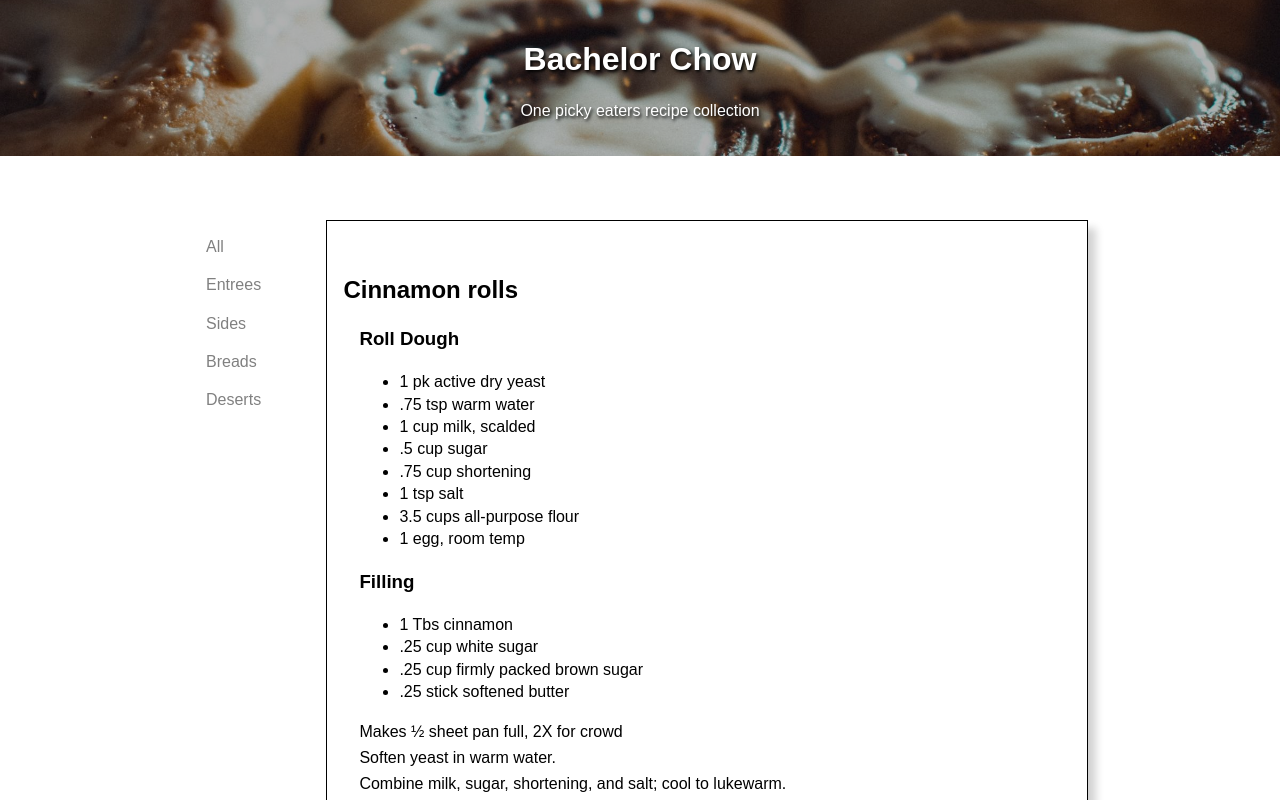
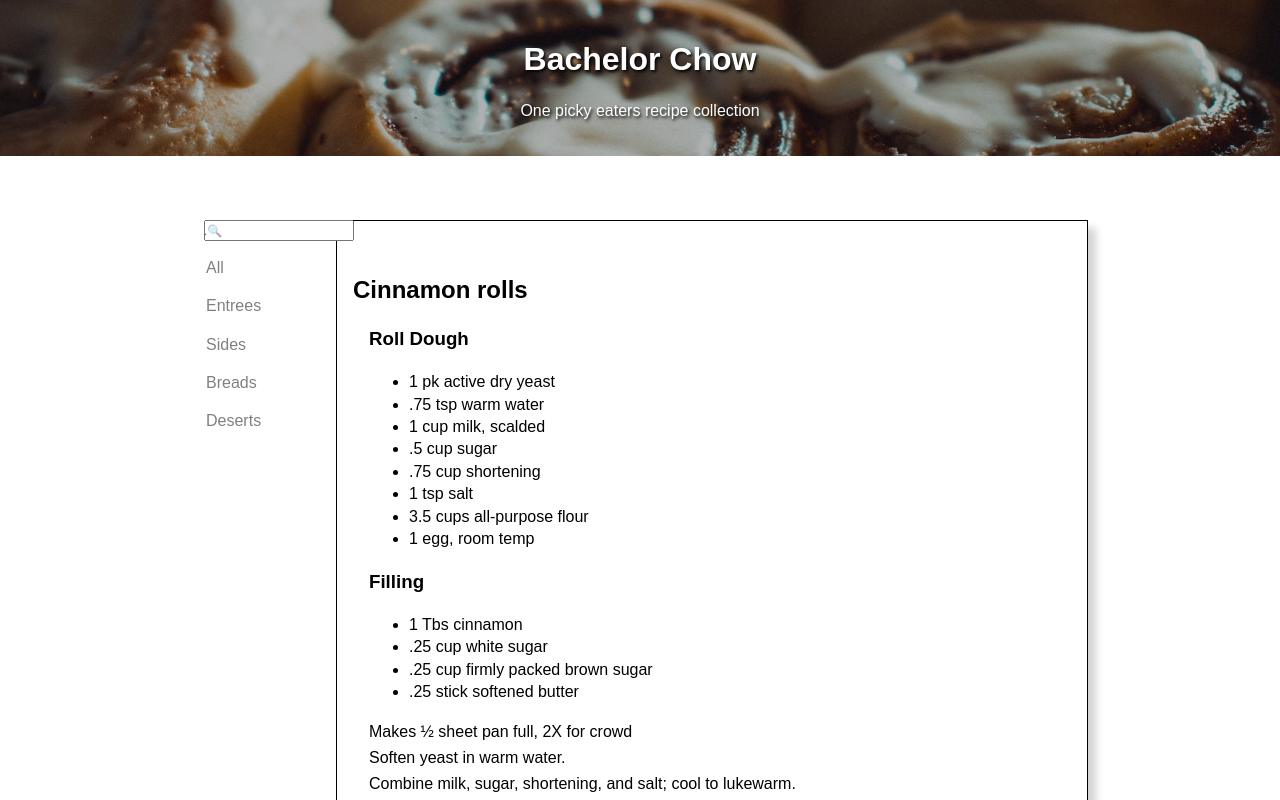
Before and after one commit to gpend/receipe-site---react, a React (Create React App) app: page / in a window 1280 px wide. Shown: the top 800 px of the page. Built offline with nearby package versions, Linux system fonts and the light colour scheme.

Commit message:
started search function

```diff
--- a/src/App.js
+++ b/src/App.js
@@ -37,13 +37,27 @@ function App() {
     setFilteredRecipes(recipesFiltered)
   }
 
-//TODO add search
+  function Search(event){
+    // let term = event.target.value
+    // let recipesWTerm = []
+    // console.log(typeof(recipes))
+    // for (let recipe of recipes){
+    //   console.log(toString(recipe))
+    //   // if (recipe.includes(term)){
+    //   //   recipesWTerm.push(recipe)
+    //   // }
+    // }
+    // setFilteredRecipes(recipesWTerm)
+  }
+
+//TODO add search - maybe in nav?
 
   return (
     <div className="App">
       <Header />
       <div className='container container-body'>
         <Nav
+          Search = {Search}
           allClick = {ShowAll}
           entreesClick={ShowEntrees}
           breadsClick ={ShowBreads}
--- a/src/components/nav.js
+++ b/src/components/nav.js
@@ -4,6 +4,13 @@ function nav(props){
     return(
         <aside className="left-nav">
                     <nav>
+                        <label data-domain="🔍">
+                        <input id="search--input" onKeyUp={(event) => {
+                                if (event.key === "Enter"){
+                                    props.Search(event)
+                                }
+                            }} />
+                        </label>
                         <ul>
                             <li id="all"><button onClick={props.allClick}>All</button></li>
                             <li id="entrees"><button onClick={props.entreesClick}>Entrees</button></li>
@@ -17,3 +24,5 @@ function nav(props){
 }
 
 export default nav
+
+// <input id="search--input" onKeyUp={(event) => Search(event)} />
--- a/src/style.css
+++ b/src/style.css
@@ -95,10 +95,28 @@ nav li button{
     font-size: 1em;
 }
 
-/* nav li:hover, nav li:focus{
-    color: orange;
-    cursor: pointer;
-} */
+nav input{
+    text-indent: 17px;
+}
+
+nav label, nav input {
+    position: relative;
+    display: block;
+    padding-right: 76px;
+    width: 150px;
+    box-sizing: border-box;
+    margin-left: 1.5em;
+}
+
+nav label::after {
+    content: '.' attr(data-domain);
+    position: absolute;
+    top: 3px;
+    left: 20px;
+    font-size: 12px;
+    display: block;
+    color: rgba(0, 0, 0, 0.6);
+}
 
 nav li button:hover, nav li button:focus, nav li button:focus-visible{
     color: orange;
```
